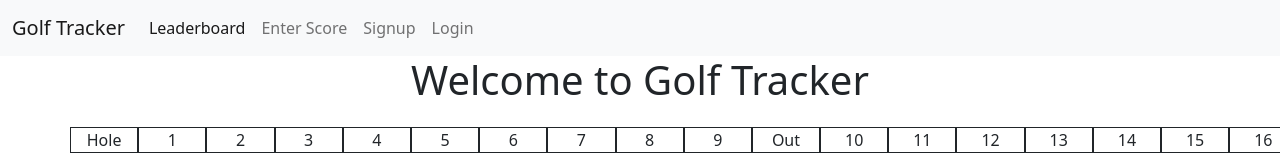
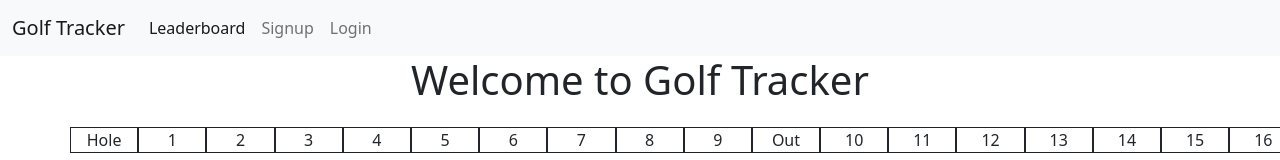
Before and after one commit to SymensJeffrey/golf_tournament_vue, a Vue app: page / in a window 1280 px wide. Shown: the top 160 px of the page. Built offline with nearby package versions, Linux system fonts and the light colour scheme; the HTML template or start-up script is replaced by a standard one.

Commit message:
remove enter score from nav bar

```diff
--- a/src/App.vue
+++ b/src/App.vue
@@ -10,9 +10,6 @@
             <ul class="navbar-nav">
               <li class="nav-item">
                 <a class="nav-link active" aria-current="page" href="/">Leaderboard</a>
-              </li>
-              <li class="nav-item">
-                <a class="nav-link" href="#">Enter Score</a>
               </li>
               <li v-if="!isLoggedIn()" class="nav-item">
                 <a class= "nav-link" href="/signup">Signup</a>
```
